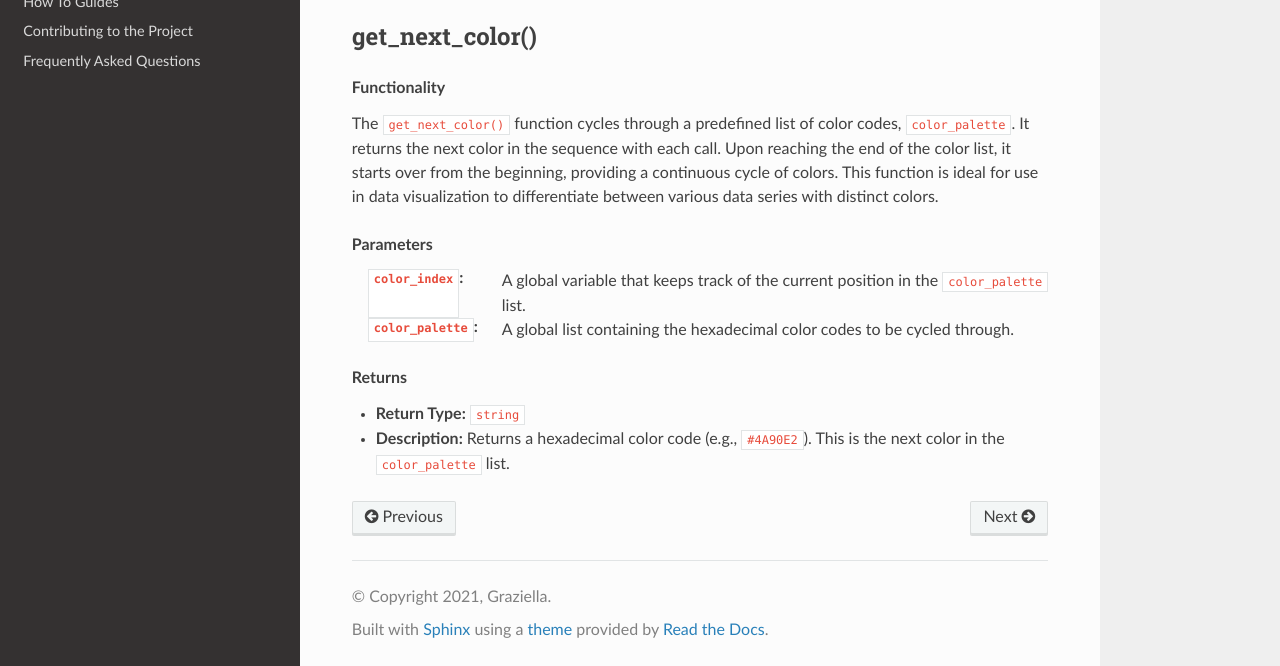
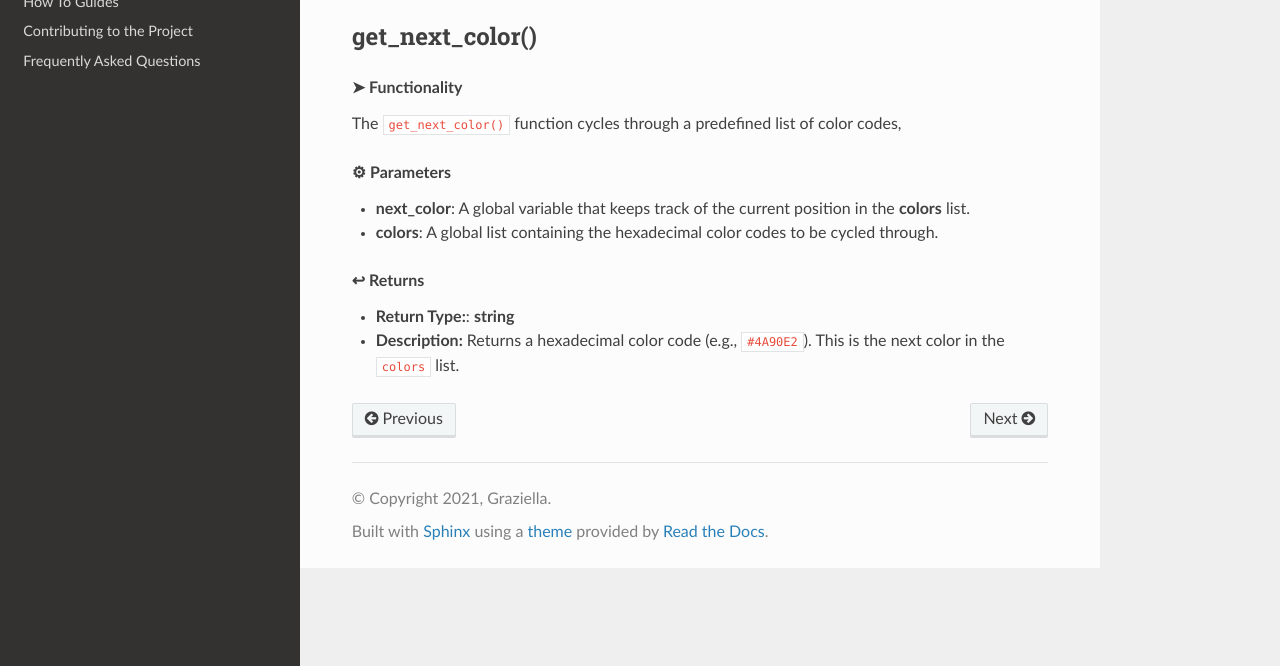
Before and after one commit to AliFehmi/readthedocs_deneme, a Sphinx documentation site: the page built from docs/source/api.rst, in a window 1280 px wide and 930 px high, cut to the strip 264-930 px from the top of the window. Built offline with Sphinx 7.4.7 and the Read the Docs theme 2.0.0, drawn with Linux system fonts in a browser that asks for light colours.

Commit message:
get_next_color

```diff
--- a/docs/source/api.rst
+++ b/docs/source/api.rst
@@ -12,19 +12,16 @@ API
 get_next_color()
 ----------------
 
-.. rubric:: Functionality
+.. rubric:: ➤ Functionality
 
-The ``get_next_color()`` function cycles through a predefined list of color codes, ``color_palette``.
-It returns the next color in the sequence with each call.
-Upon reaching the end of the color list, it starts over from the beginning, providing a continuous cycle of colors.
-This function is ideal for use in data visualization to differentiate between various data series with distinct colors.
+The ``get_next_color()`` function cycles through a predefined list of color codes,
 
-.. rubric:: Parameters
+.. rubric:: ⚙ Parameters
 
-:``color_index``: A global variable that keeps track of the current position in the ``color_palette`` list.
-:``color_palette``: A global list containing the hexadecimal color codes to be cycled through.
+- **next_color**: A global variable that keeps track of the current position in the **colors** list.
+- **colors**: A global list containing the hexadecimal color codes to be cycled through.
 
-.. rubric:: Returns
+.. rubric:: ↩ Returns
 
-- **Return Type:** ``string``
-- **Description:** Returns a hexadecimal color code (e.g., ``#4A90E2``). This is the next color in the ``color_palette`` list.
+- **Return Type:**: **string**
+- **Description:** Returns a hexadecimal color code (e.g., ``#4A90E2``). This is the next color in the ``colors`` list.
```
